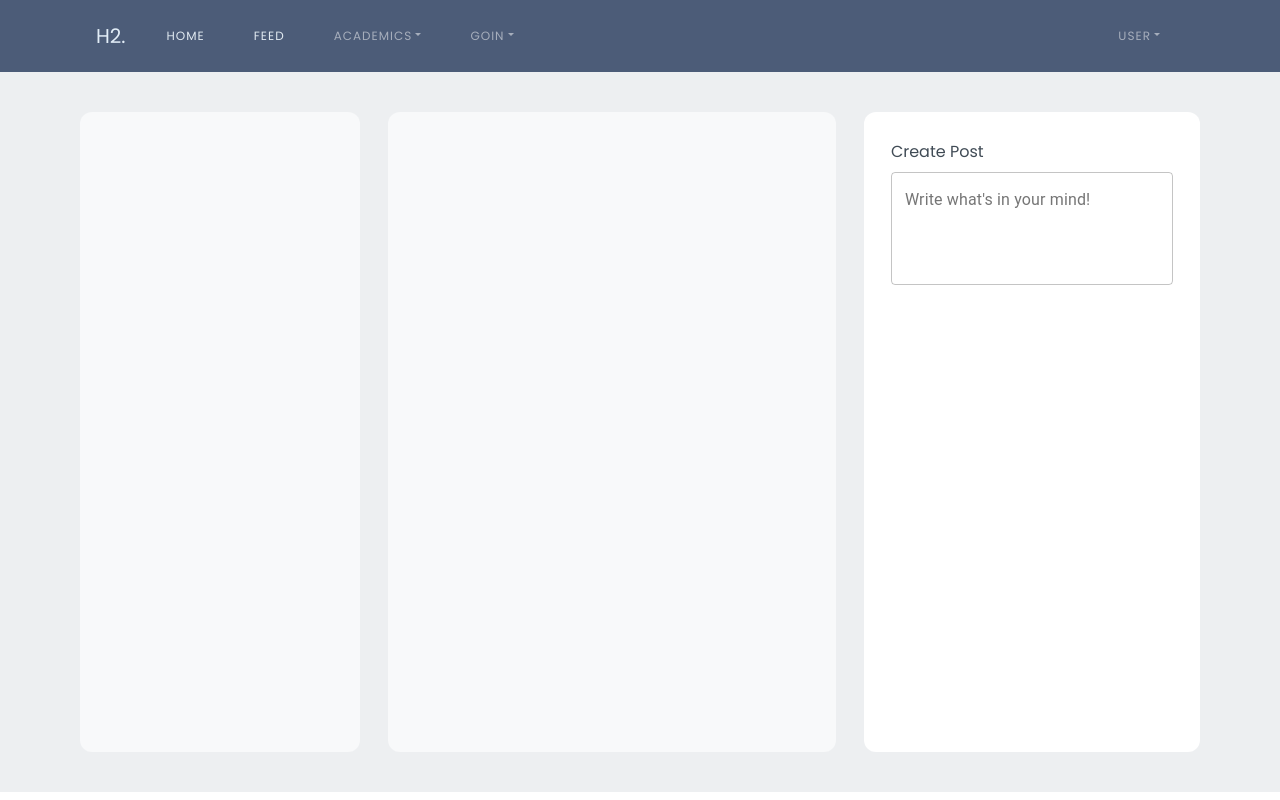
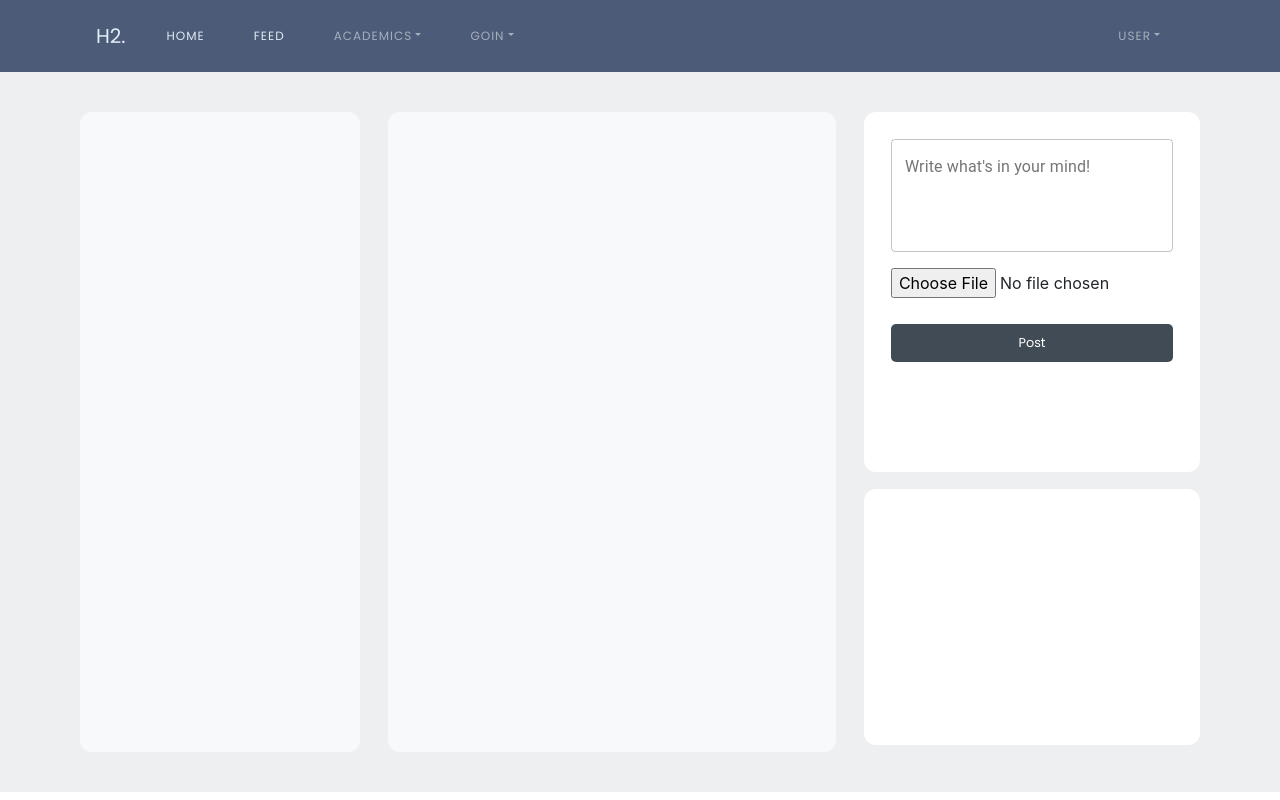
Before and after one commit to biky-mandal/H2, a React (Create React App) app: page /newsfeed in a window 1280 px wide. Built offline with nearby package versions, Linux system fonts and the light colour scheme; no server answers; the database is empty; sample sign-in values are in the browser's storage.

Commit message:
Little Changes in FeedPage

```diff
--- /dev/null
+++ b/src/actions/postAction.js
@@ -0,0 +1,53 @@
+import { firebaseApp } from "../backend/fbConfig";
+import { postConstants } from "../store/constant";
+
+export const UploadPostAction = (post, image) => {
+  return async (dispatch) => {
+    dispatch({
+      type: postConstants.CREATE_POST_REQUEST,
+    });
+
+    await firebaseApp
+      .storage()
+      .ref(`images/${image.name}`)
+      .put(image)
+      .on(
+        "state_changed",
+        (snapshot) => {},
+        (error) => {
+          console.log(error);
+        },
+        () => {
+          firebaseApp
+            .storage()
+            .ref("images")
+            .child(image.name)
+            .getDownloadURL()
+            .then((url) => {
+              const timeInMilliSeconds = new Date().getTime().toString();
+
+              const user = firebaseApp.auth().currentUser;
+              if (user) {
+                const db = firebaseApp.firestore();
+                db.collection("posts").doc(timeInMilliSeconds).set({
+                  email : user.email,
+                  imageUrl : url,
+                  post: post
+                }, {merge : true})
+                .then(() => {
+                  dispatch({
+                      type: postConstants.CREATE_POST_SUCCESS
+                  })
+                  console.log("Post Created!")
+                }).catch(() => {
+                  dispatch({
+                      type: postConstants.CREATE_POST_FAILURE
+                  })
+                  console.log("Post Creation Failed!")
+                })
+              }
+            });
+        }
+      );
+  };
+};
--- a/src/container/newsFeed/index.js
+++ b/src/container/newsFeed/index.js
@@ -1,7 +1,10 @@
-import React, { useState, useEffect } from 'react';
-import Layout from '../../component/layout';
-import { TextField } from '@material-ui/core';
-import './style.css'
+import React, { useState, useEffect } from "react";
+import Layout from "../../component/layout";
+import { TextField } from "@material-ui/core";
+import "./style.css";
+import { Col, Row } from "react-bootstrap";
+import { useDispatch } from "react-redux";
+import { UploadPostAction } from "../../actions/postAction";
 
 /**
  * @author
@@ -9,24 +12,35 @@ import './style.css'
  **/
 
 const Newsfeed = (props) => {
-    const [post, setPost] = useState('');
+  const dispatch = useDispatch();
+  const [post, setPost] = useState("");
+  const [postImage, setPostImage] = useState(null);
+
+  const handleImage = (e) => {
+    if(e.target.files[0]){
+        setPostImage(e.target.files[0]);
+    }
+  }
+
+  const postCreationForm = (e) => {
+    e.preventDefault();
+    if(post && postImage){
+      console.log("Form submission Worked!")
+      dispatch(UploadPostAction(post, postImage))
+    }
+    setPost('');
+    setPostImage(null);
+  }
 
   return (
     <Layout>
       <div className="newsfeed_main_div">
         <div className="sub_newsfeed">
-                    <div className="left-div">
-
-                    </div>
-                    <div className="middle-div">
-
-                    </div>
+          <div className="left-div"></div>
+          <div className="middle-div"></div>
           <div className="right-div">
             <div className="sub1-right-div">
               <form noValidate autoComplete="off">
-                                <label className="create_post_lbl">
-                                    Create Post
-                            </label>
                 <TextField
                   id="outlined-basic"
                   label="Write what's in your mind!"
@@ -37,17 +51,20 @@ const Newsfeed = (props) => {
                   onChange={(e) => setPost(e.target.value)}
                   rows={4}
                 />
+                <input className="input_file" type="file" onChange={handleImage}/>
+                <Row style={{marginTop: 10}}>
+                    <Col md={{ span: 12, offset: 0 }}>
+                        <button onClick={postCreationForm} className="post_btn">Post</button>
+                    </Col>
+                </Row>
               </form>
             </div>
-                        <div className="sub2-right-div">
-
-                        </div>
+            <div className="sub2-right-div"></div>
           </div>
         </div>
       </div>
     </Layout>
-    )
+  );
+};
 
-}
-
-export default Newsfeed
+export default Newsfeed;
--- a/src/container/newsFeed/style.css
+++ b/src/container/newsFeed/style.css
@@ -1,48 +1,67 @@
-.newsfeed_main_div{
+.newsfeed_main_div {
   width: 100%;
   height: 90vh;
   padding: 0 5rem;
   background-color: #edeff1;
 }
-.sub_newsfeed{
+.sub_newsfeed {
   width: 100%;
   height: 80vh;
   display: flex;
   padding-top: 5vh;
 }
-.left-div{
+.left-div {
   width: 25%;
   height: 80vh;
   margin-right: 2.5%;
   background-color: #f8f9fa;
   border-radius: 12px;
 }
-.middle-div{
+.middle-div {
   width: 40%;
   height: 80vh;
   margin-right: 2.5%;
   background-color: #f8f9fa;
   border-radius: 12px;
-
 }
-.right-div{
+.right-div {
   width: 30%;
   height: 80vh;
+  border-radius: 12px;
+}
+.sub1-right-div {
+  width: 100%;
+  height: 45vh; /* Can be use auto for inifinte scroll*/
+  padding: 8%;
   background-color: #ffffff;
   border-radius: 12px;
 }
-.sub1-right-div{
+.sub2-right-div {
   width: 100%;
-    height: 80%; /* Can be use auto for inifinte scroll*/
+  height: 32vh; /* Can be use auto for inifinte scroll*/
   padding: 8%;
+  margin-top: 5%;
+  background-color: #ffffff;
+  border-radius: 12px;
 }
-.create_post_lbl{
-    font-family: 'Poppins', sans-serif;
-    font-size: 1rem;
-    color: #404b55;
-}
-.inpt-post{
+.inpt-post {
   width: 100%;
-    font-family: 'Poppins', sans-serif;
+  font-family: "Poppins", sans-serif;
   font-size: 10px;
 }
+.input_file {
+  margin-top: 1rem;
+}
+.post_btn {
+  width: 100%;
+  height: 2.4rem;
+  font-family: "Poppins", sans-serif;
+  font-size: 0.8rem;
+  text-align: center;
+  outline: none;
+  border: none;
+  margin-top: 1rem;
+  background-color: #404b55;
+  color: #ffffff;
+  border-radius: 5px;
+}
--- a/src/container/profilePage/index.js
+++ b/src/container/profilePage/index.js
@@ -475,7 +475,7 @@ const Profilepage = (props) => {
                         <DetailSection reFatch={reFatch} trigger={omHomeAddress} heading="Home Address" body={profile.userDetails ? profile.userDetails.homeAddress : null} />
                         <DetailSection reFatch={reFatch} trigger={omCurrentAddress} heading="Current Address" body={profile.userDetails ? profile.userDetails.currentAddress : null} />
                         <DetailSection reFatch={reFatch} trigger={omOccupation} heading="Occupation" body={profile.userDetails ? profile.userDetails.occupation : null} />
-                        <DetailSection reFatch={reFatch} trigger={omPassout} heading="PassOut Year Room no." body={profile.userDetails ? profile.userDetails.passOutYear : null} />
+                        <DetailSection reFatch={reFatch} trigger={omPassout} heading="PassOut Year Room no." body={profile.userDetails ? profile.userDetails.roomNo : null} />
                     </div>
                 </div>
             </div>
--- a/src/store/constant.js
+++ b/src/store/constant.js
@@ -11,6 +11,7 @@ export const authConstants = {
     REGISTER_SUCCESS: "REGISTER_SUCCESS",
     REGISTER_FAILURE: "REGISTER_FAILURE"
 }
+
 export const profileConstants = {
     RESET_PASSWORD_REQUEST: "RESET_PASSWORD_REQUEST",
     RESET_PASSWORD_SUCCESS: "RESET_PASSWORD_SUCCESS",
@@ -27,3 +28,9 @@ export const profileConstants = {
     UPLOAD_DATA_SUCCESS: "UPLOAD_DATA_SUCCESS",
     UPLOAD_DATA_FAILURE: "UPLOAD_DATA_FAILURE",
 }
+
+export const postConstants = {
+    CREATE_POST_REQUEST: "CREATE_POST_REQUEST",
+    CREATE_POST_SUCCESS: "CREATE_POST_SUCCESS",
+    CREATE_POST_FAILURE: "CREATE_POST_FAILURE",
+}
```
Also changed, not shown: src/container/loginPage/index.js (+87 -66 lines). Lines whose indentation alone changed are shown as unchanged.
